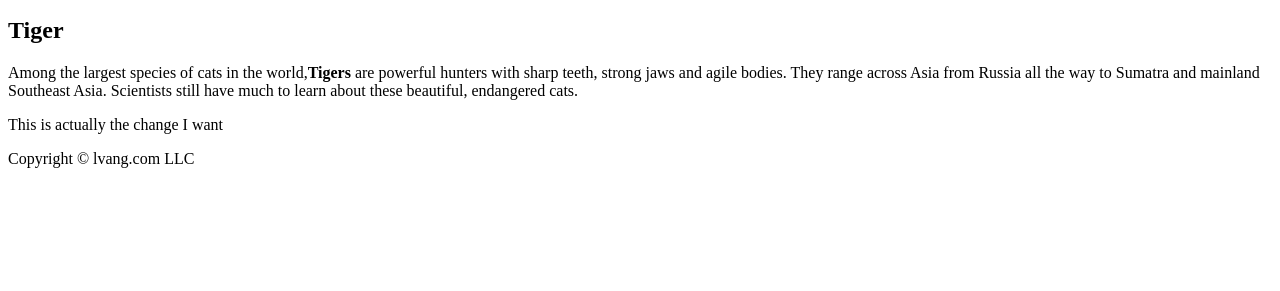
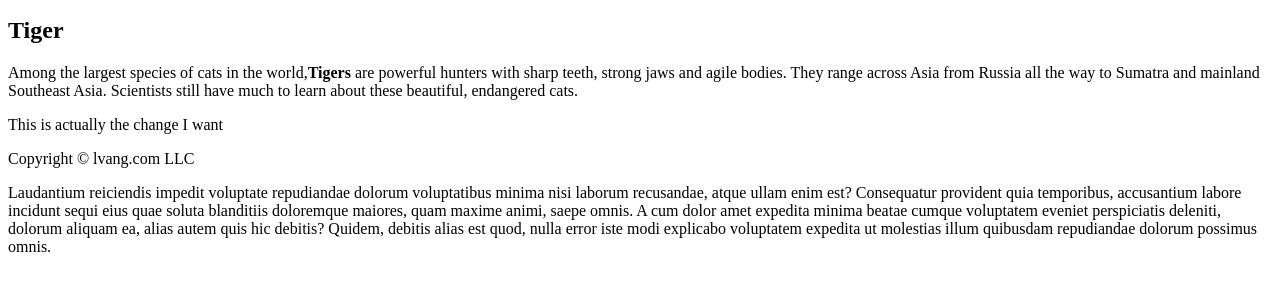
Before and after one commit to Lvang05/demo, a plain HTML site: page animals.html in a window 1280 px wide. Shown: the part 101-392 px from the top of the page. Drawn offline with Linux system fonts and the light colour scheme.

Commit message:
Added lorem

```diff
--- a/animals.html
+++ b/animals.html
@@ -21,6 +21,14 @@
         <footer>
             <p>This is actually the change I want</p>
             <p>Copyright &copy; lvang.com LLC</p>
+            <p>Laudantium reiciendis impedit voluptate repudiandae dolorum voluptatibus minima nisi
+laborum recusandae, atque ullam enim est? Consequatur provident quia temporibus,
+accusantium labore incidunt sequi eius quae soluta blanditiis doloremque maiores,
+quam maxime animi, saepe omnis. A cum dolor amet expedita minima beatae cumque
+voluptatem eveniet perspiciatis deleniti, dolorum aliquam ea, alias autem quis hic
+debitis? Quidem, debitis alias est quod, nulla error iste modi explicabo voluptatem
+expedita ut molestias illum quibusdam repudiandae dolorum possimus omnis.
+</p>
         </footer>
     </div>
 </body>
```
